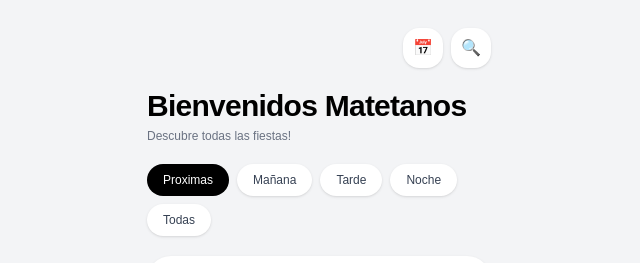
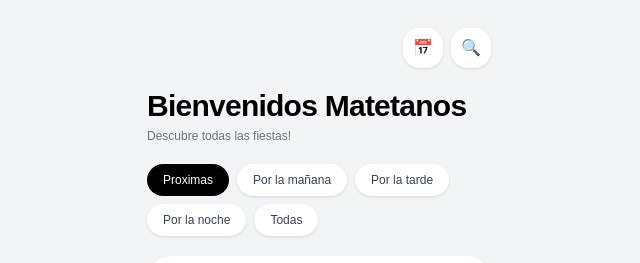
Before and after one commit to jgarcia311999/FiestasMatet, a Next.js app: page / in a window 1280 px wide. Shown: the top 263 px of the page, without its empty margins (321-961 px from the left). Built offline with nearby package versions, Linux system fonts and the light colour scheme.

Commit message:
cambios menores

```diff
--- a/src/app/page.tsx
+++ b/src/app/page.tsx
@@ -22,7 +22,7 @@ function Card({ img, title, description, date, time }: CardProps) {
 }
 
 export default function Home() {
-  const tabs = ["Proximas", "Mañana", "Tarde", "Noche", "Todas"] as const;
+  const tabs = ["Proximas", "Por la mañana", "Por la tarde", "Por la noche", "Todas"] as const;
   const [activeTab, setActiveTab] = useState<(typeof tabs)[number]>("Proximas");
   const [selectedDate, setSelectedDate] = useState("");
   const [showDatePicker, setShowDatePicker] = useState(false);
@@ -151,13 +151,13 @@ export default function Home() {
 
       let timeMatch = true;
       switch (activeTab) {
-        case "Mañana":
+        case "Por la mañana":
           timeMatch = hour >= 9 && hour < 15;
           break;
-        case "Tarde":
+        case "Por la tarde":
           timeMatch = hour >= 15 && hour < 22;
           break;
-        case "Noche":
+        case "Por la noche":
           timeMatch = hour >= 22 || hour < 9;
           break;
         case "Proximas":
```
